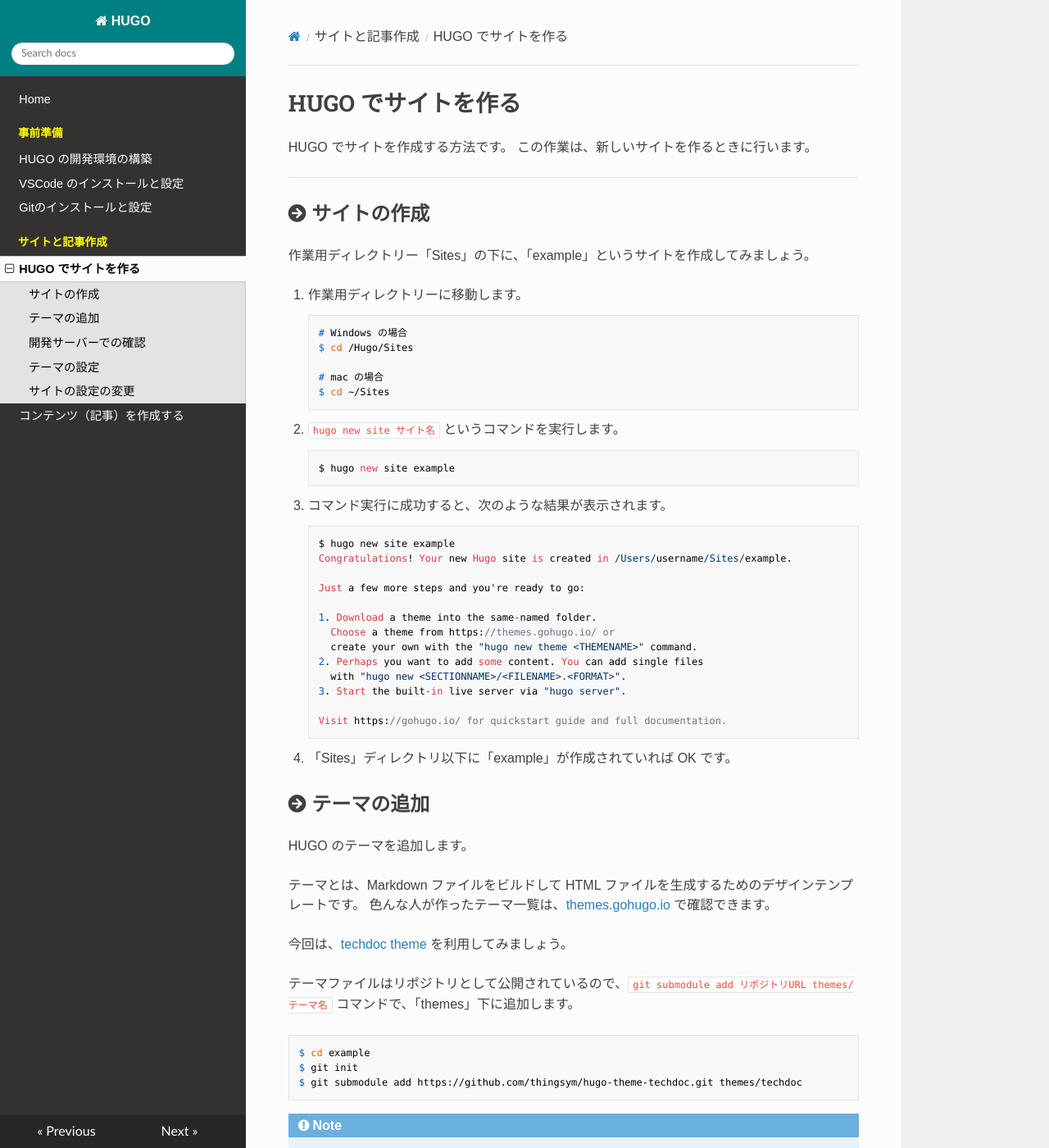
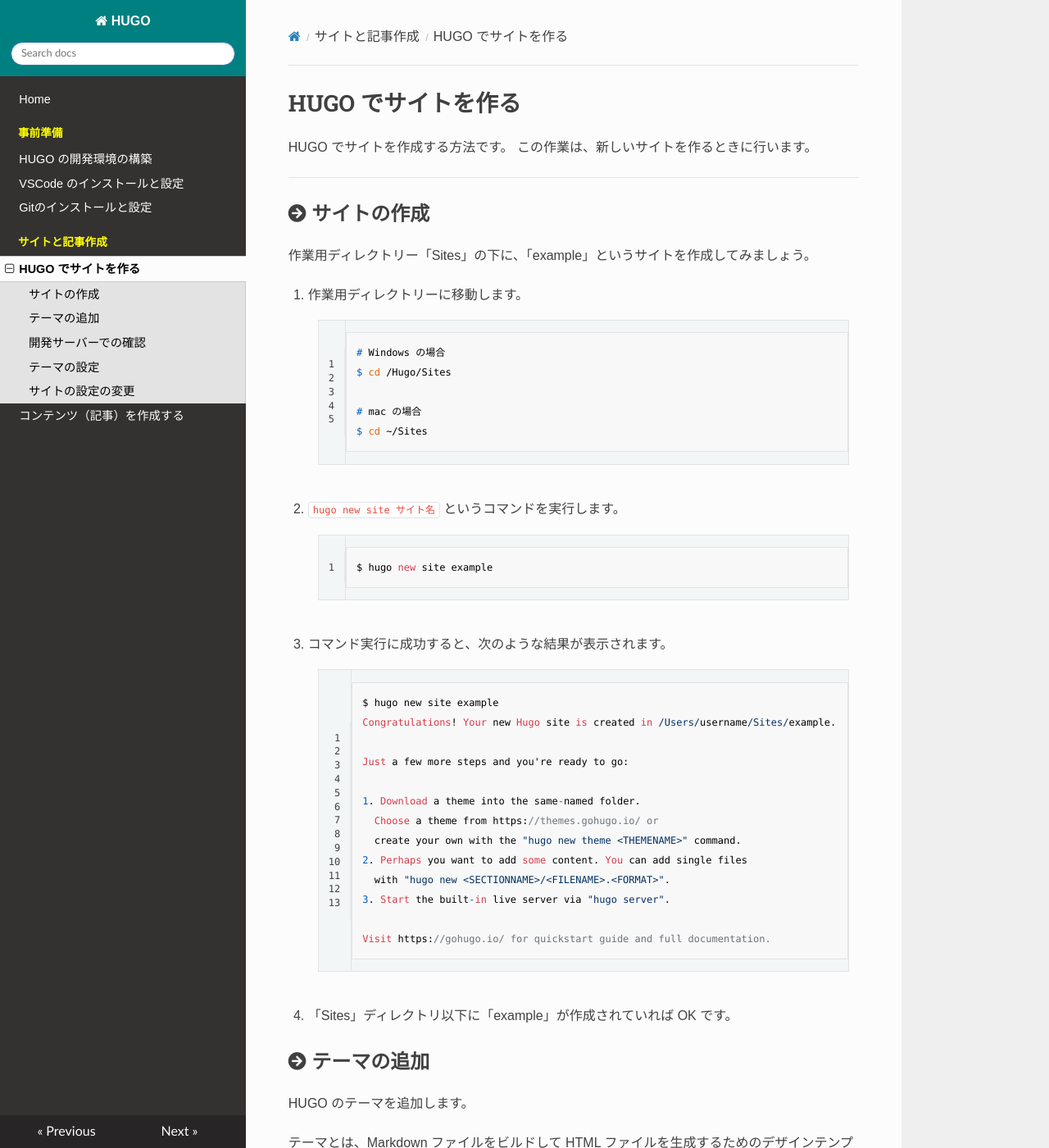
Before and after one commit to chick-p/hugo-handson, an MkDocs documentation site: the page built from src/01_quickstart/00_add-site.md, in a window 1280 px wide and 1400 px high. Shown: the whole window at 82% size. Built offline with MkDocs 1.6.1, drawn with Linux system fonts in a browser that asks for light colours; nearby versions of some CDN libraries; a script that is not in the unit is left out; some of the changed text lies outside the part shown.

Commit message:
fix: show line number at code

```diff
--- a/mkdocs.yml
+++ b/mkdocs.yml
@@ -23,7 +23,7 @@ markdown_extensions:
   - fontawesome_markdown
   - footnotes
   - codehilite:
-      use_pygments: False
+      linenums: true
 extra_css:
   - "https://fonts.googleapis.com/earlyaccess/notosansjapanese.css"
   - "https://fonts.googleapis.com/css?family=Open+Sans:600,800"
--- a/src/css/custom.css
+++ b/src/css/custom.css
@@ -35,9 +35,24 @@ section h3::before {
 }
 
 pre {
-  line-height: 1.5;
   border: none;
   border-radius: 3px;
+}
+
+.rst-content table.docutils td {
+  padding: 0;
+}
+
+.linenodiv pre {
+  font-size: 1rem;
+}
+
+.rst-content table.docutils td.code{
+  width: 100%;
+}
+
+.codehilite {
+  padding: 6px 12px;
 }
 
 p > code,
```
